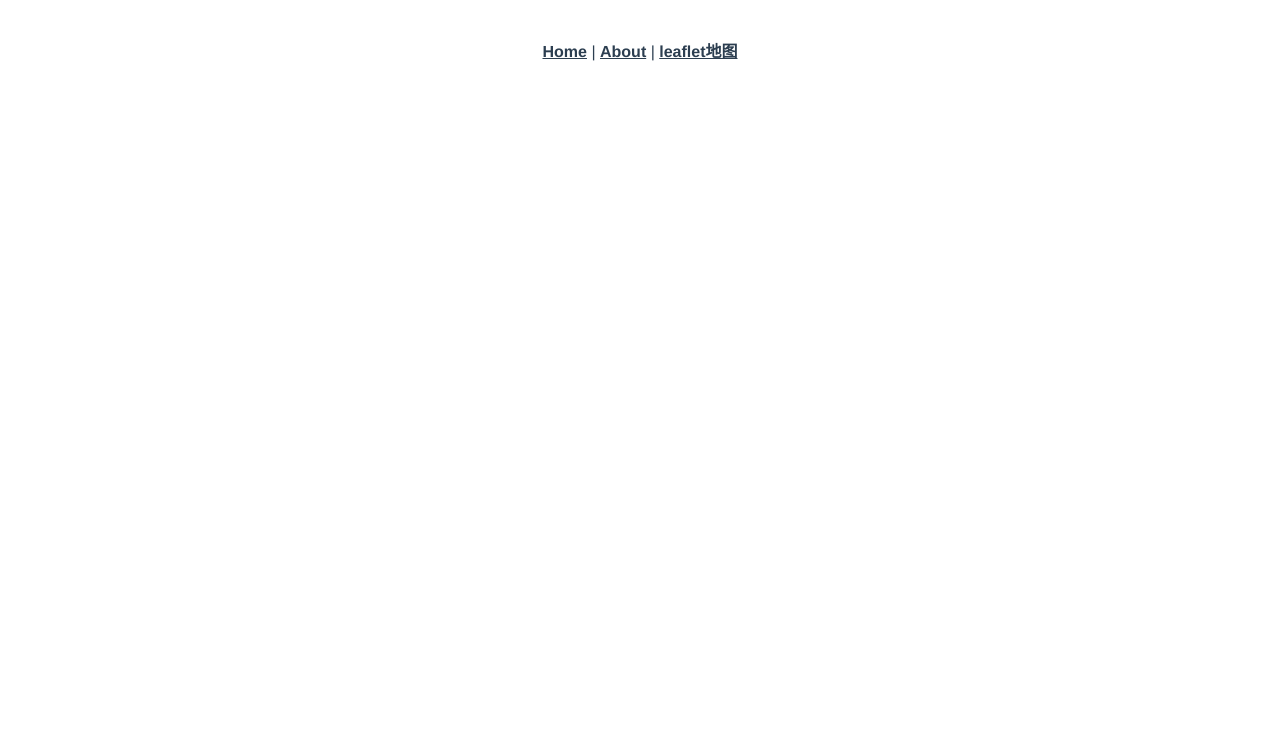
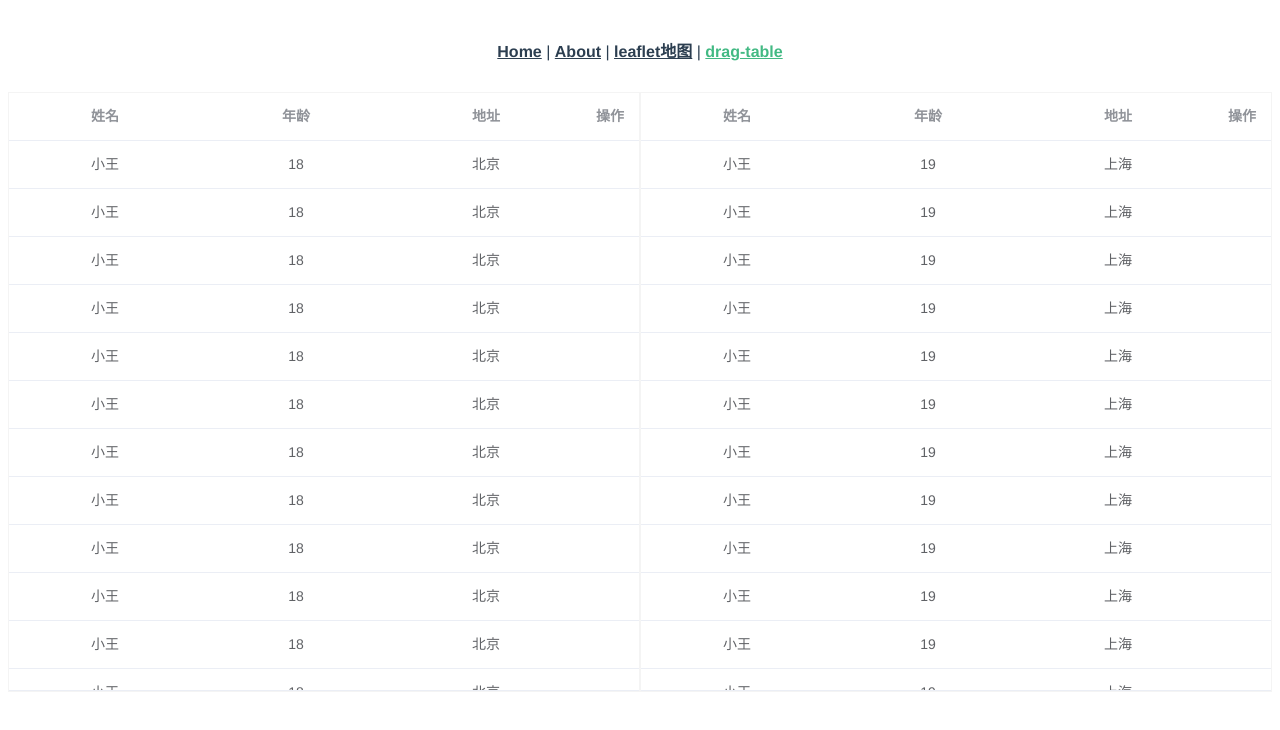
Before and after one commit to yangshufei/vue-demo, a Vue app: page /#/drag-table in a window 1280 px wide. Shown: the top 730 px of the page. Built offline with nearby package versions, Linux system fonts and the light colour scheme.

Commit message:
两个表格拖拽，表格滚动联动

```diff
--- a/package.json
+++ b/package.json
@@ -10,6 +10,7 @@
   "dependencies": {
     "axios": "^0.21.1",
     "core-js": "^3.6.5",
+    "element-ui": "^2.15.1",
     "font-awesome": "^4.7.0",
     "leaflet": "^1.6.0",
     "mockjs": "^1.1.0",
--- a/src/App.vue
+++ b/src/App.vue
@@ -3,7 +3,8 @@
     <div id="nav">
       <router-link to="/">Home</router-link> |
       <router-link to="/about">About</router-link> |
-      <router-link to="/Map">leaflet地图</router-link>
+      <router-link to="/Map">leaflet地图</router-link> |
+      <router-link to="/drag-table">drag-table</router-link>
     </div>
     <router-view/>
   </div>
--- a/src/main.js
+++ b/src/main.js
@@ -4,8 +4,11 @@ import router from './router'
 import store from './store'
 import 'font-awesome/scss/font-awesome.scss'
 import '../mock/mock-server'
+import ElementUI from 'element-ui'
+import 'element-ui/lib/theme-chalk/index.css'
 
 Vue.config.productionTip = false
+Vue.use(ElementUI)
 
 new Vue({
   router,
--- a/src/router/index.js
+++ b/src/router/index.js
@@ -22,6 +22,11 @@ const routes = [
     path: '/map',
     name: 'Map',
     component: () => import('../views/map/index.vue')
+  },
+  {
+    path: '/drag-table',
+    name: 'drag-table',
+    component: () => import('../views/dragTable/index.vue')
   }
 ]
 
--- /dev/null
+++ b/src/views/dragTable/index.vue
@@ -0,0 +1,190 @@
+<template>
+<div class="drag-table-wrapper">
+  <div class="drag-table">
+    <el-table
+      :data="tableList"
+      max-height="600"
+      class="table-left"
+      :row-class-name="rowClassName"
+      ref="tableLeft">
+      <el-table-column prop="name" label="姓名" align="center"></el-table-column>
+      <el-table-column prop="age" label="年龄" align="center"></el-table-column>
+      <el-table-column prop="addr" label="地址" align="center"></el-table-column>
+      <el-table-column label="操作" align="center" width="58">
+        <template slot-scope="scope">
+          <el-button type="text" size="mini" v-if="changedList[scope.row.id]" @click.stop="() => revertChange(scope.row, scope.$index)">撤销</el-button>
+        </template>
+      </el-table-column>
+    </el-table>
+    <el-table
+      :data="tableListR"
+      max-height="600"
+      class="table-right"
+      ref="tableRight">
+      <el-table-column prop="name" label="姓名" align="center"></el-table-column>
+      <el-table-column prop="age" label="年龄" align="center"></el-table-column>
+      <el-table-column prop="addr" label="地址" align="center"></el-table-column>
+      <el-table-column label="操作" align="center" width="58">
+      </el-table-column>
+    </el-table>
+  </div>
+</div>
+</template>
+
+<script>
+export default {
+  data () {
+    return {
+      tableList: [],
+      // 冻结的数据，备份用
+      tableListFreezen: [],
+      tableListR: [],
+      // 左侧表格hover行
+      hoverIndex: -1,
+      dragIndex: -1,
+      changedList: {},
+      changedIds: [],
+      // 点击高亮ID
+      selectId: -1,
+      // 表格联动
+      tableLinkage: true
+    }
+  },
+  methods: {
+    // 撤销操作
+    revertChange (obj, index) {
+      this.tableList.splice(index, 1, JSON.parse(JSON.stringify(this.tableListFreezen[index])))
+      this.changedIds.splice(this.changedIds.indexOf(obj.id), 1)
+      delete this.changedList[obj.id]
+    },
+    // 滚动Right表格
+    scrollRightTable (obj) {
+      if (obj.index > -1) {
+        this.$refs.tableRight.bodyWrapper.getElementsByClassName('el-table__row')[obj.index].scrollIntoView()
+      } else {
+        this.$refs.tableRight.bodyWrapper.scrollTop = obj.top
+      }
+    },
+    // 表格联动
+    startTableLinkage () {
+      const tableLeft = this.$refs.tableLeft.bodyWrapper
+      const tableRight = this.$refs.tableRight.bodyWrapper
+      tableLeft.addEventListener('scroll', () => {
+        if (this.tableLinkage) {
+          const top = Math.round((tableRight.scrollHeight - tableRight.clientHeight) * tableLeft.scrollTop / (tableLeft.scrollHeight - tableLeft.clientHeight))
+          this.scrollRightTable({ top })
+        }
+      })
+    },
+    getTableList () {
+      const tableList = []
+      for (let i = 0; i < 100; i++) {
+        tableList.push({ name: '小王', age: 18, addr: '北京', id: i + 1 })
+      }
+      this.tableList = tableList
+      this.tableListFreezen = Object.freeze(JSON.parse(JSON.stringify(tableList)))
+    },
+    getTableListR () {
+      const tableList = []
+      for (let i = 300; i < 400; i++) {
+        tableList.push({ name: '小王', age: 19, addr: '上海', id: i + 1 })
+      }
+      this.tableListR = tableList
+      setTimeout(() => {
+        this.$nextTick(this.startSort)
+      }, 300)
+    },
+    // 开始拖动
+    startSort () {
+      // 右侧拖动表格
+      const tableRows = document.querySelector('.drag-table-wrapper .el-table.table-right tbody').getElementsByClassName('el-table__row')
+      for (let i = 0; i < tableRows.length; i++) {
+        tableRows[i].setAttribute('draggable', 'true')
+        tableRows[i].addEventListener('dragstart', (e) => {
+          // 记录开始拖动表格
+          this.dragIndex = i
+        })
+      }
+      // 左侧目标表格
+      const tableRows2 = document.querySelector('.drag-table-wrapper .el-table.table-left tbody').getElementsByClassName('el-table__row')
+      for (let i = 0; i < tableRows2.length; i++) {
+        tableRows2[i].addEventListener('dragenter', (e) => { this.doNothing(e) }, false)
+        tableRows2[i].addEventListener('dragover', (e) => {
+          // 记录当前所在行（事件频率较高，避免重复赋值）
+          this.hoverIndex !== i && (this.hoverIndex = i)
+          this.doNothing(e)
+        }, false)
+        tableRows2[i].addEventListener('dragleave', (e) => {
+          // 移出时重置当前所在行
+          this.hoverIndex = -1
+          this.doNothing(e)
+        }, false)
+        // 阻止 Firefox 打开 URL
+        // 拖动在此处放置
+        tableRows2[i].addEventListener('drop', (e) => {
+          // 当 开始拖动行 和 当前所在行 有效时处理数据
+          if (this.hoverIndex > -1 && this.dragIndex > -1) {
+            this.tableList.splice(this.hoverIndex, 1, Object.assign(this.tableList[this.hoverIndex], this.tableListR[this.dragIndex]))
+            this.recordChange(this.tableList[this.hoverIndex])
+            // 重置
+            this.hoverIndex = -1
+            this.dragIndex = -1
+          }
+          this.doNothing(e)
+        }, false)
+      }
+    },
+    // 记录改动
+    recordChange (obj) {
+      this.changedList[obj.id] = obj
+      const index = this.changedIds.indexOf(obj.id)
+      index > -1 ? this.changedIds.splice(index, 1, obj.id) : this.changedIds.push(obj.id)
+    },
+    // 阻止浏览器默认事件
+    doNothing (event) {
+      event.stopPropagation()
+      event.preventDefault()
+    },
+    // 左侧表格row-class
+    rowClassName (val) {
+      if (this.hoverIndex === val.rowIndex || this.changedIds.indexOf(val.row.id) > -1) {
+        return 'high-light-row blue'
+      } else if (this.selectId === val.row.id) {
+        return 'high-light-row'
+      } else {
+        return ''
+      }
+    }
+  },
+  mounted () {
+    this.startTableLinkage()
+    this.getTableList()
+    this.getTableListR()
+  }
+}
+</script>
+
+<style lang="scss">
+.drag-table-wrapper {
+  .drag-table {
+    display: flex;
+    .el-table {
+      flex: auto;
+      border: 1px solid #F4F4F4;
+    }
+    .table-left {
+      flex: 1;
+    }
+    .table-right {
+      flex: 1;
+    }
+  }
+}
+// 页面通用样式
+.el-table__body-wrapper tbody .el-table__row.high-light-row td {
+  background: #d6e5fa;
+}
+.el-table__body-wrapper tbody .el-table__row.high-light-row.blue td {
+  background: #c6f2ff;
+}
+</style>
```
Also changed, not shown: 1 other file (tests, documents, lock files or other folders).
